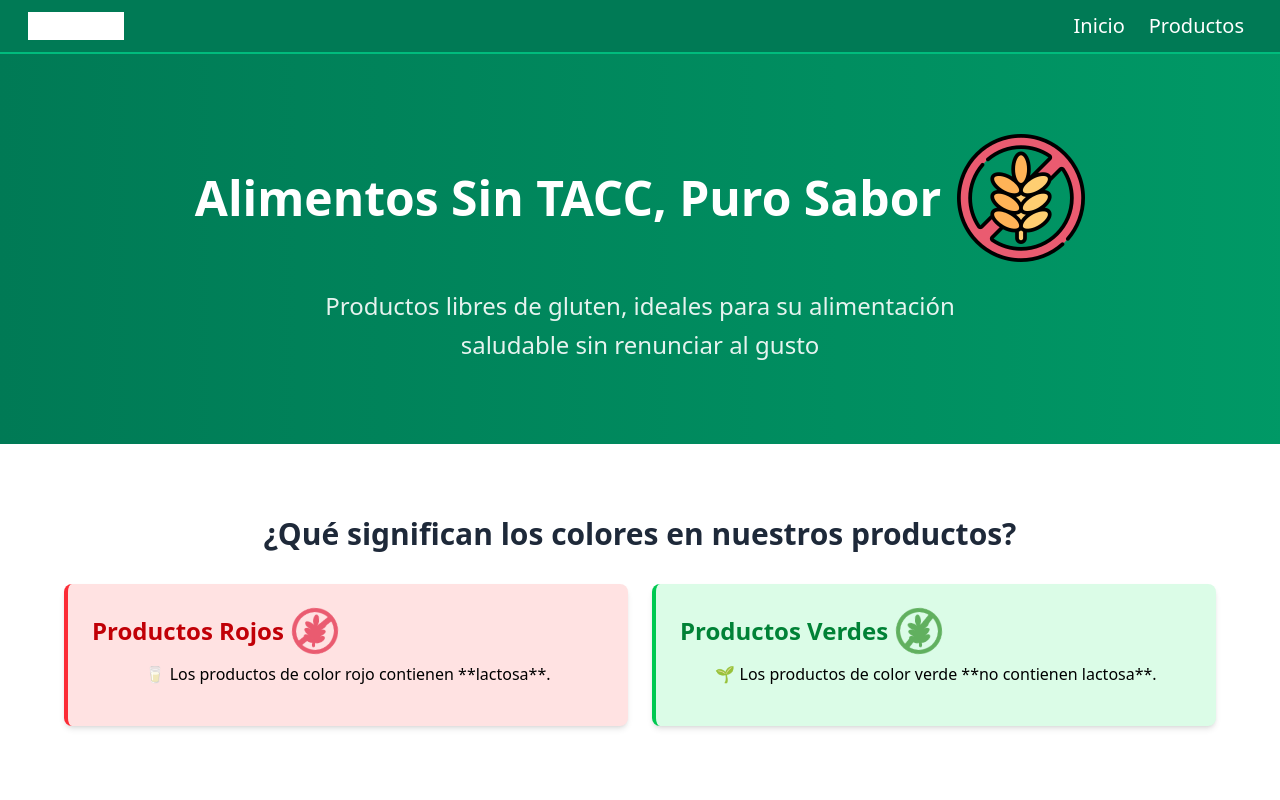
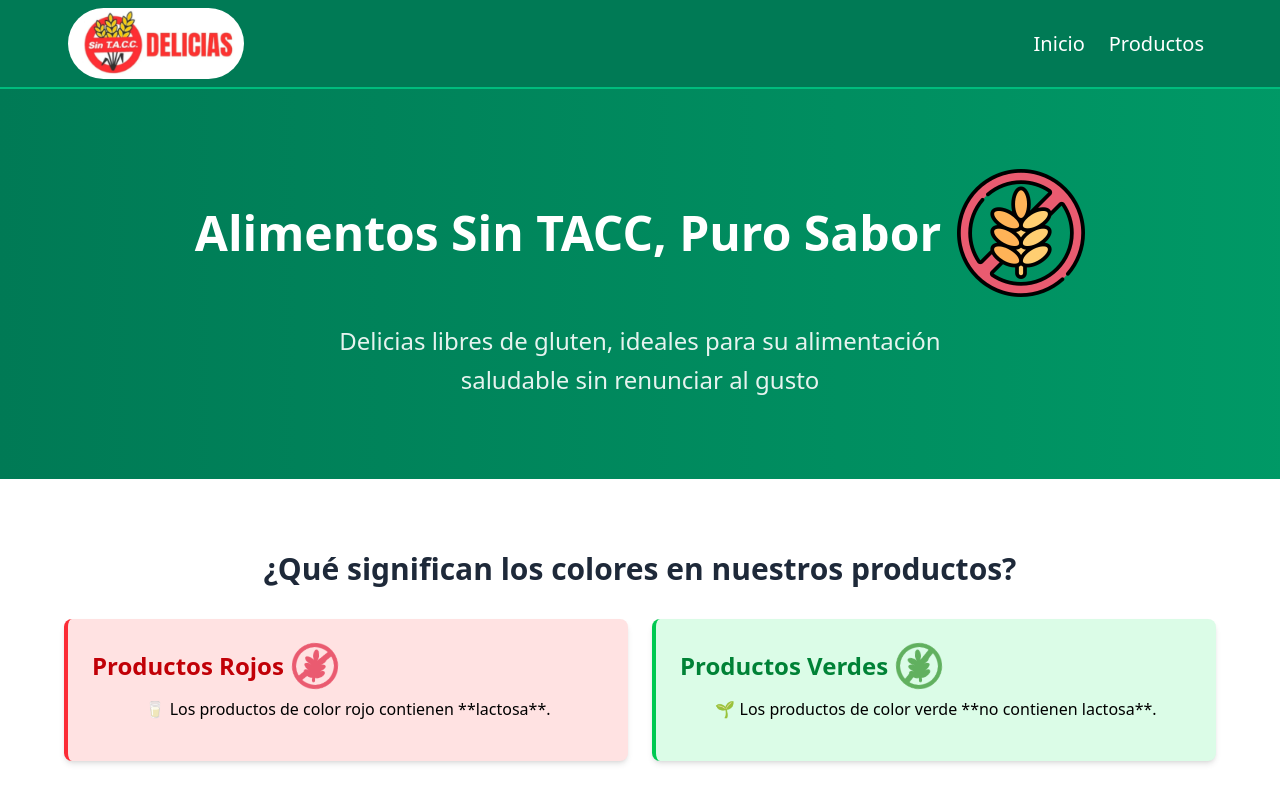
Before and after one commit to agusOlivieri/sintacc, a Vue app: page / in a window 1280 px wide. Shown: the top 800 px of the page. Built offline with nearby package versions, Linux system fonts and the light colour scheme.

Commit message:
changed Hero subtitle and added bussines logo

```diff
--- a/src/components/Hero.vue
+++ b/src/components/Hero.vue
@@ -6,6 +6,7 @@ defineProps({
 </script>
 
 <template>
+    <!-- <section id="home" class=" bg-cover bg-center bg-[url('@/assets/images/fondo_sintacc.avif')] py-20 text-white"> -->
     <section id="home" class="bg-gradient-to-r from-emerald-700 to-emerald-600 py-20 text-white">
         <div class="max-w-6xl mx-auto px-6 text-center">
 
--- a/src/components/Navbar.vue
+++ b/src/components/Navbar.vue
@@ -4,8 +4,9 @@ import { RouterLink } from 'vue-router';
 
 <template>
     <nav class="bg-emerald-700 w-full p-2 text-white border-b-2 border-b-emerald-500 sm:text-xl">
-        <div class="flex justify-center items-center gap-2 px-5 md:justify-between">
-            <div id="logo" class="bg-white w-24 h-7">
+        <div class="flex justify-center items-center gap-2 px-15 md:justify-between">
+            <div id="logo">
+                <img src="@/assets/images/logo-sintacc.png" class=" rounded-full w-28 sm:w-44" />
             </div>
             <div id="buttons" class="flex items-center gap-2">
                 <div class="px-2 py-1 hover:bg-emerald-950 text-center rounded-xs">
--- a/src/views/HomeView.vue
+++ b/src/views/HomeView.vue
@@ -5,7 +5,7 @@ import ProductsListing from '@/components/ProductsListing.vue';
 </script>
 
 <template>
-    <Hero title="Alimentos Sin TACC, Puro Sabor" subtitle="Productos libres de gluten, ideales para su alimentación saludable sin renunciar al gusto"/>
+    <Hero title="Alimentos Sin TACC, Puro Sabor" subtitle="Delicias libres de gluten, ideales para su alimentación saludable sin renunciar al gusto"/>
     <SintaccColors />
     <ProductsListing />
 </template>
```
Also changed, not shown: src/assets/images/fondo_sintacc.avif (added), src/assets/images/logo-sintacc.png (added).
